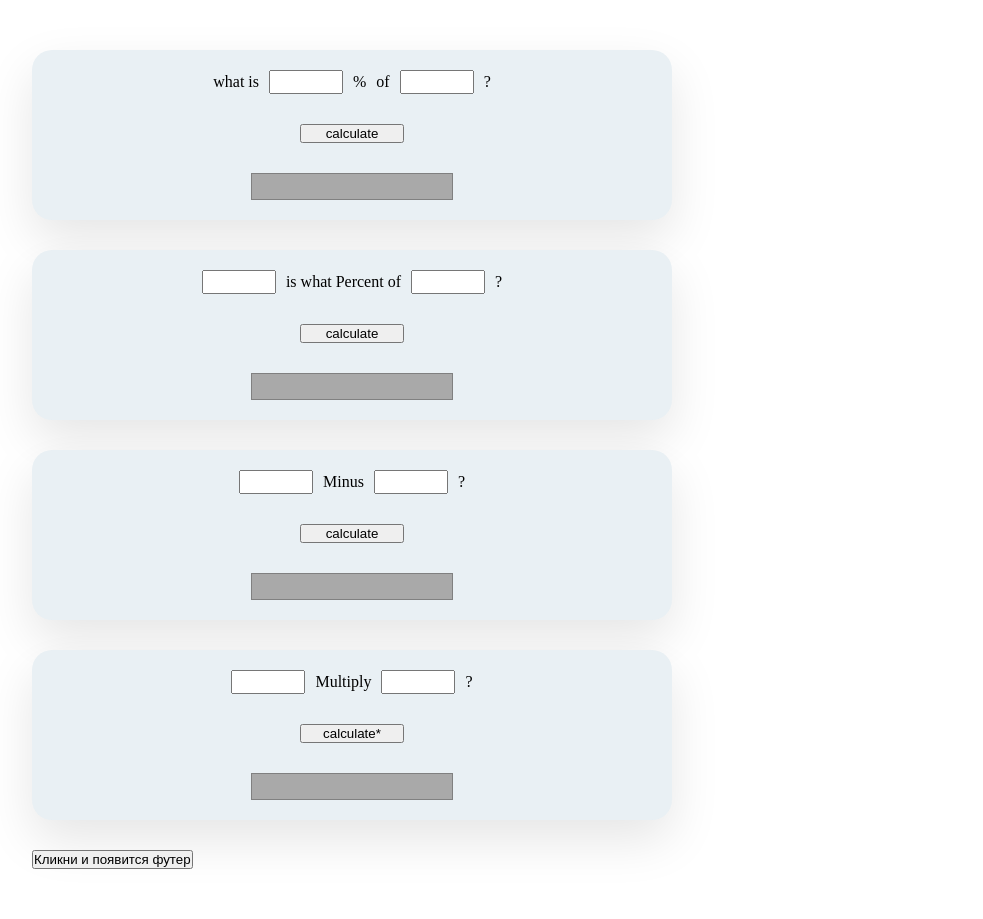
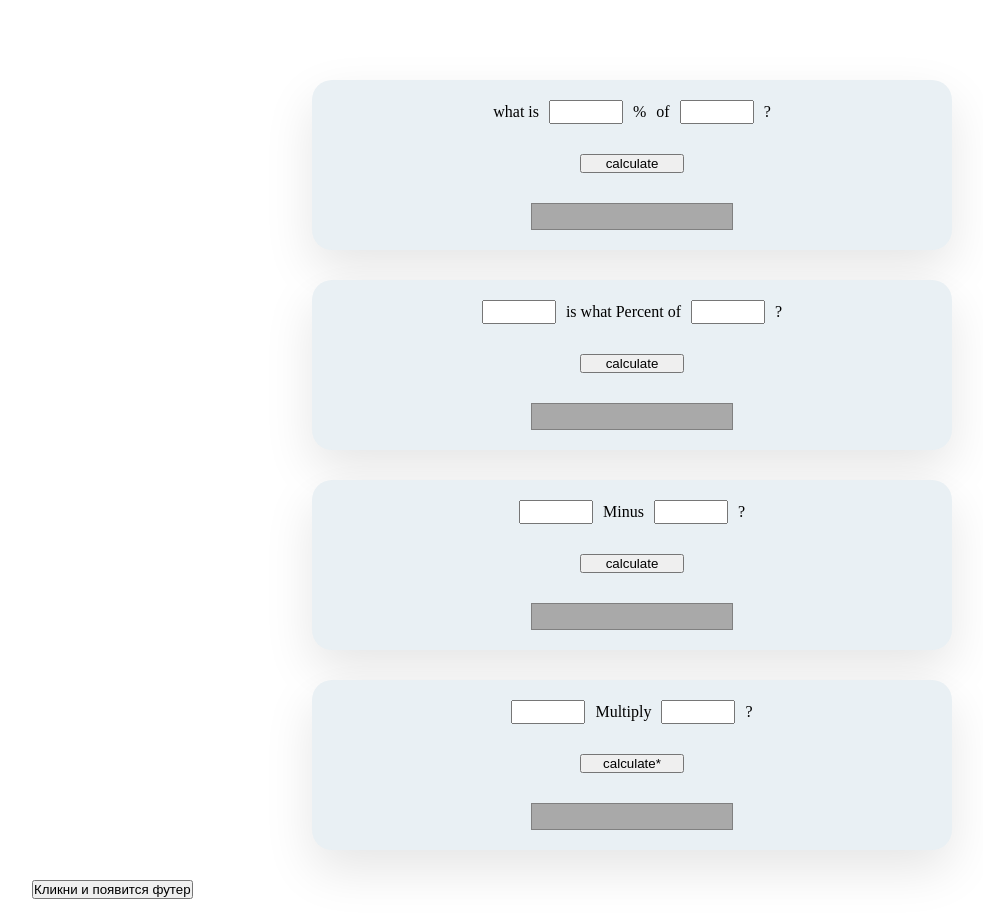
Before and after one commit to s-mikki/Mirlan, a plain HTML site: page index.html in a window 1280 px wide. Shown: the whole page, without its empty margins (18-1001 px from the left). Drawn offline with Linux system fonts and the light colour scheme.

Commit message:
Lesson 1

```diff
--- a/index.html
+++ b/index.html
@@ -8,6 +8,8 @@
 </head>
 <body class="body">
 <div class="body__container">
+    <header class="header"></header>
+    <main class="main">
         <div class="percent">
         <div class="percent__block">
             <p>what is</p>
@@ -45,7 +47,10 @@
             <button class="percent__button" onclick="multiplication()">calculate*</button>
             <p class="percent__result" id="multiplicationResult"></p>
         </div>
-    <div id="box"><button onclick="clickButton()">Кликни и появится футер</button></div>
+    </main>
+    <footer class="footer">
+        <button onclick="clickButton()">Кликни и появится футер</button>
+    </footer>
 </div>
 </body>
 </html>
--- a/style.css
+++ b/style.css
@@ -22,6 +22,18 @@
   margin: 0 auto;
   color: #000;
   padding: 50px;
+  height: 100vh;
+  justify-content: space-between;
+}
+
+.main {
+  display: flex;
+  flex-direction: column;
+  gap: 30px;
+  height: 100%;
+  align-self: start;
+  width: 100%;
+  align-items: center;
 }
 
 .box {
@@ -43,6 +55,7 @@
   background: #E9F0F4;
   box-shadow: 0 20px 50px 0 rgba(0, 0, 0, 0.10);
   padding: 20px;
+  width: 100%;
 }
 
 .percent__block {
```
Lines whose indentation alone changed are shown as unchanged.
